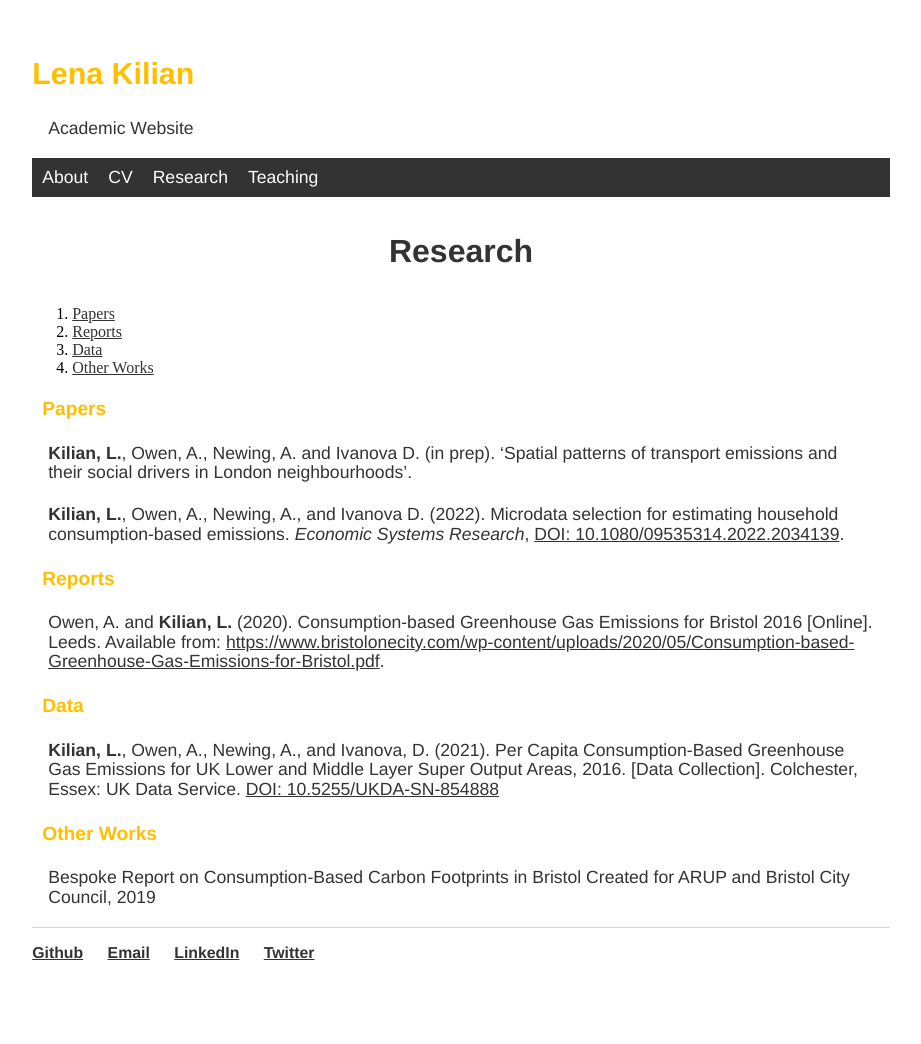
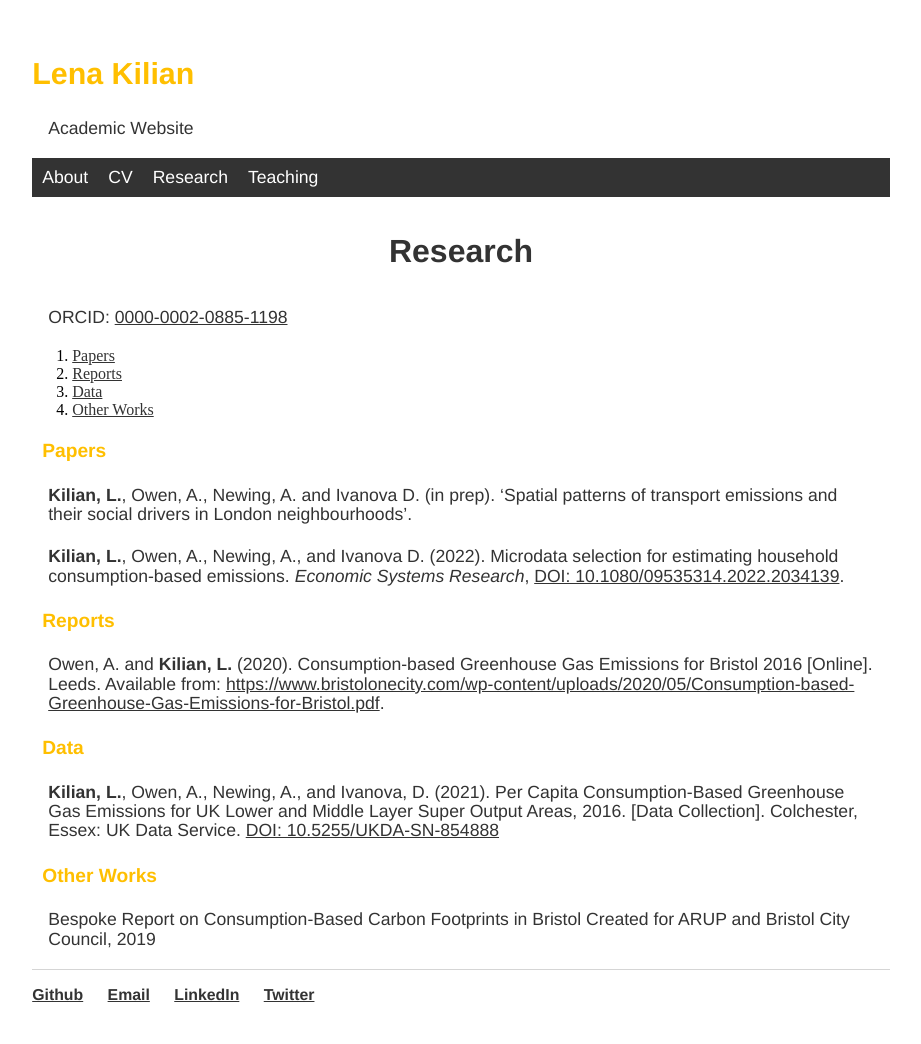
Before and after one commit to lena-kilian/lena-kilian.github.io, a Jekyll site: the page built from research/index.md, in a window 1280 px wide. Shown: the whole page, without its empty margins (179-1100 px from the left). Built offline with Jekyll 4.4.1, drawn with Linux system fonts in a browser that asks for light colours; our own code applies the rules of GitHub Pages for plain Markdown files; before the commit the page ends 1002 px from its top, so only the background shows below that.

Commit message:
Update index.md

```diff
--- a/research/index.md
+++ b/research/index.md
@@ -1,4 +1,6 @@
 # Research
+
+ORCID: [0000-0002-0885-1198](https://orcid.org/0000-0002-0885-1198)
 
 1. [Papers](#papers)
 2. [Reports](#reports)
```
